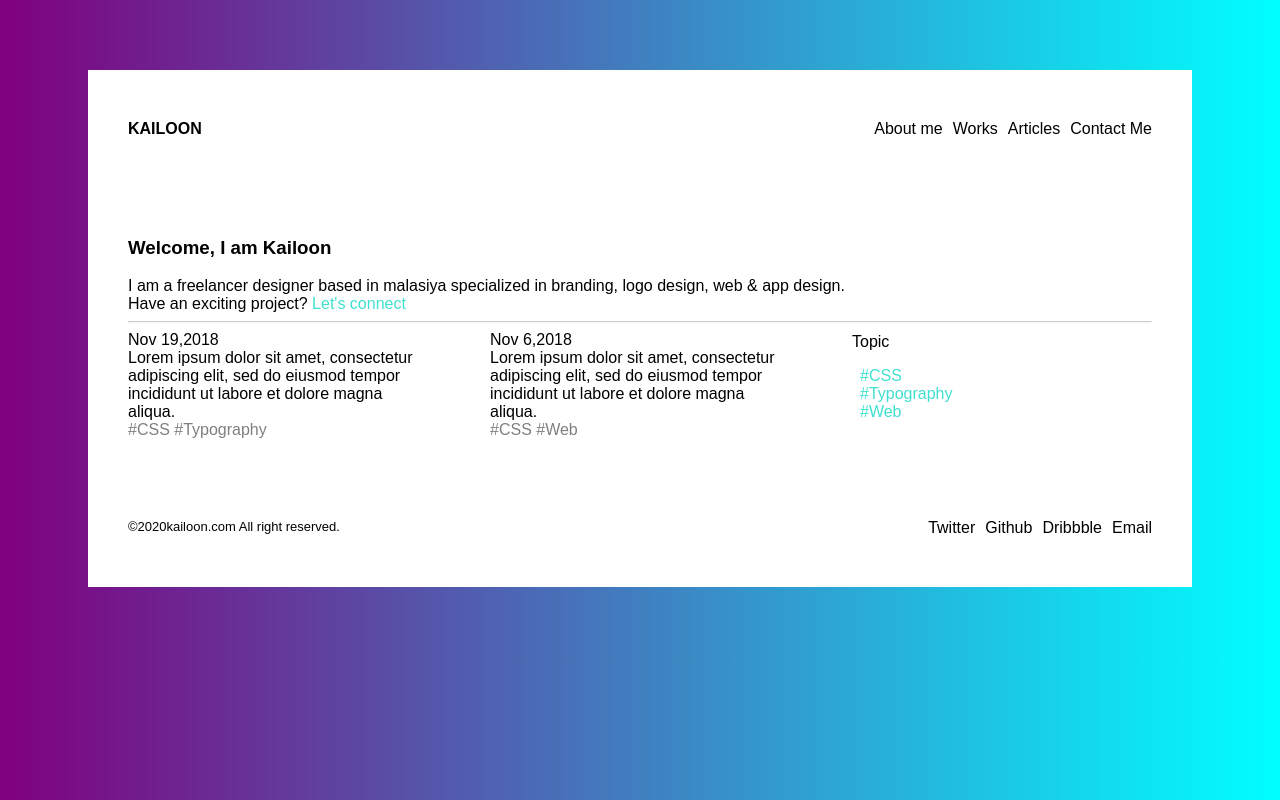
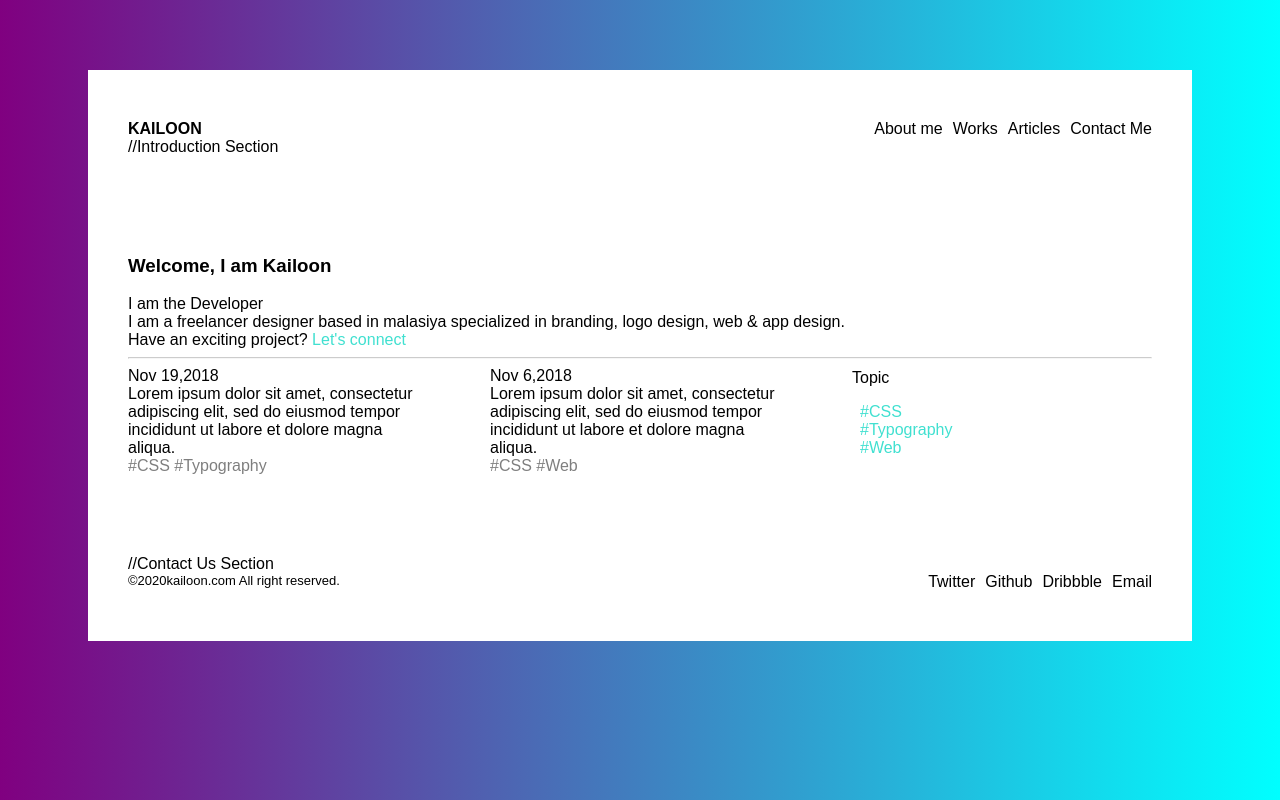
Before and after one commit to aarynverma/flex-ex, a plain HTML site: page index.html in a window 1280 px wide. Drawn offline with Linux system fonts and the light colour scheme.

Commit message:
Update index.html

```diff
--- a/index.html
+++ b/index.html
@@ -4,7 +4,7 @@
     <link rel="stylesheet" href="css/style.css">
     <meta charset="UTF-8">
     <meta name="viewport" content="width=device-width, initial-scale=1.0">
-    <title>FlexBox</title>
+    <title> FlexBox </title>
 </head>
 <body>
     <div class="first">
@@ -18,9 +18,10 @@
                     <div class="child" >Contact Me</div>
                 </div>
             </nav>
-
+     //Introduction Section
             <div class="middle">
                 <h3>Welcome, I am Kailoon</h3>
+                <div>I am the Developer</div>
                 <div>I am a freelancer designer based in malasiya specialized in branding, logo design,
                      web & app design.
                 </div>
@@ -49,7 +50,7 @@
                     </ul>
                     </div>
             </div>
-
+             //Contact Us Section
             <div class="footer">
                     <span id="size">&copy;2020kailoon.com All right reserved. </span>
                     <div class="box">
```
